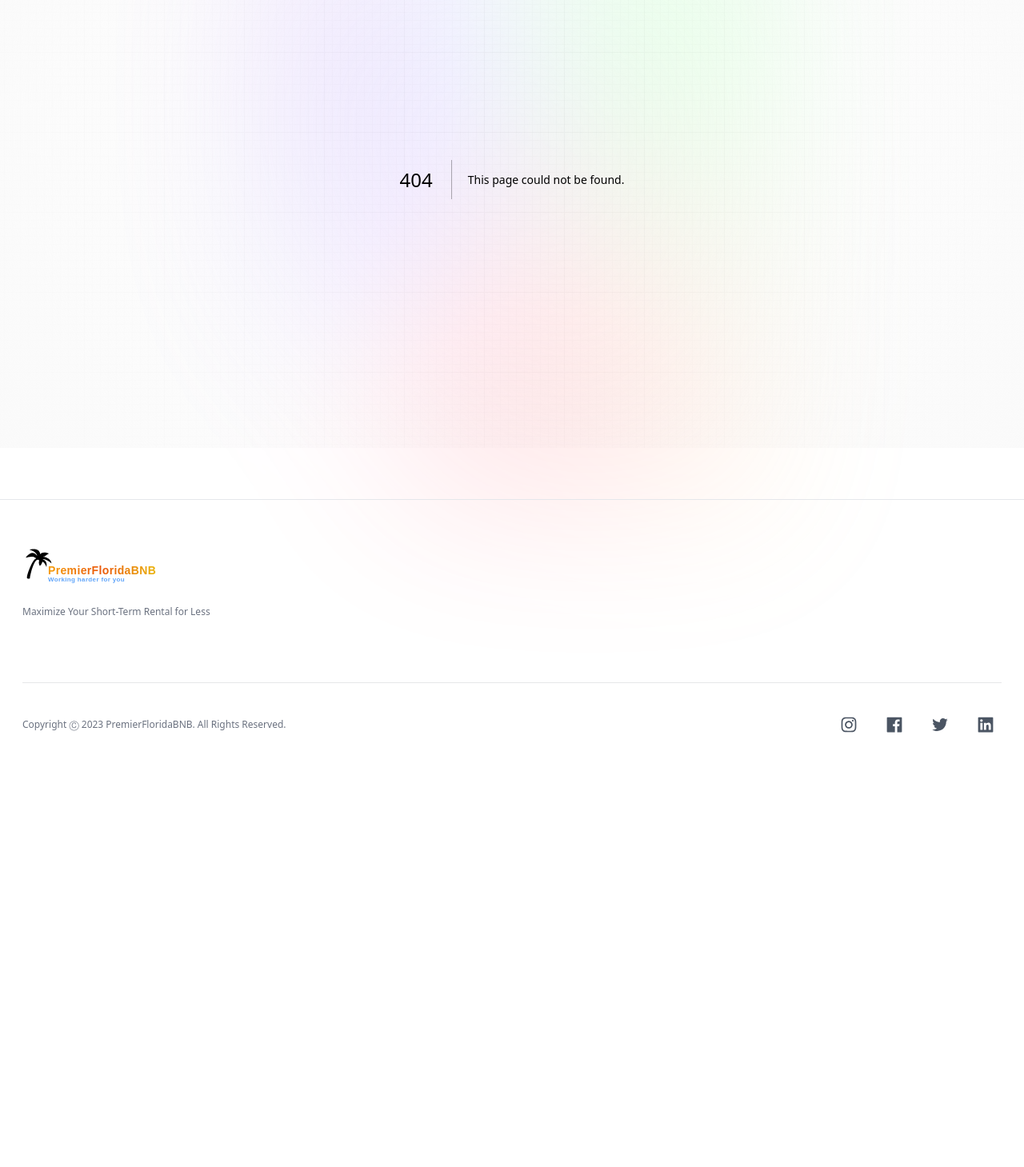
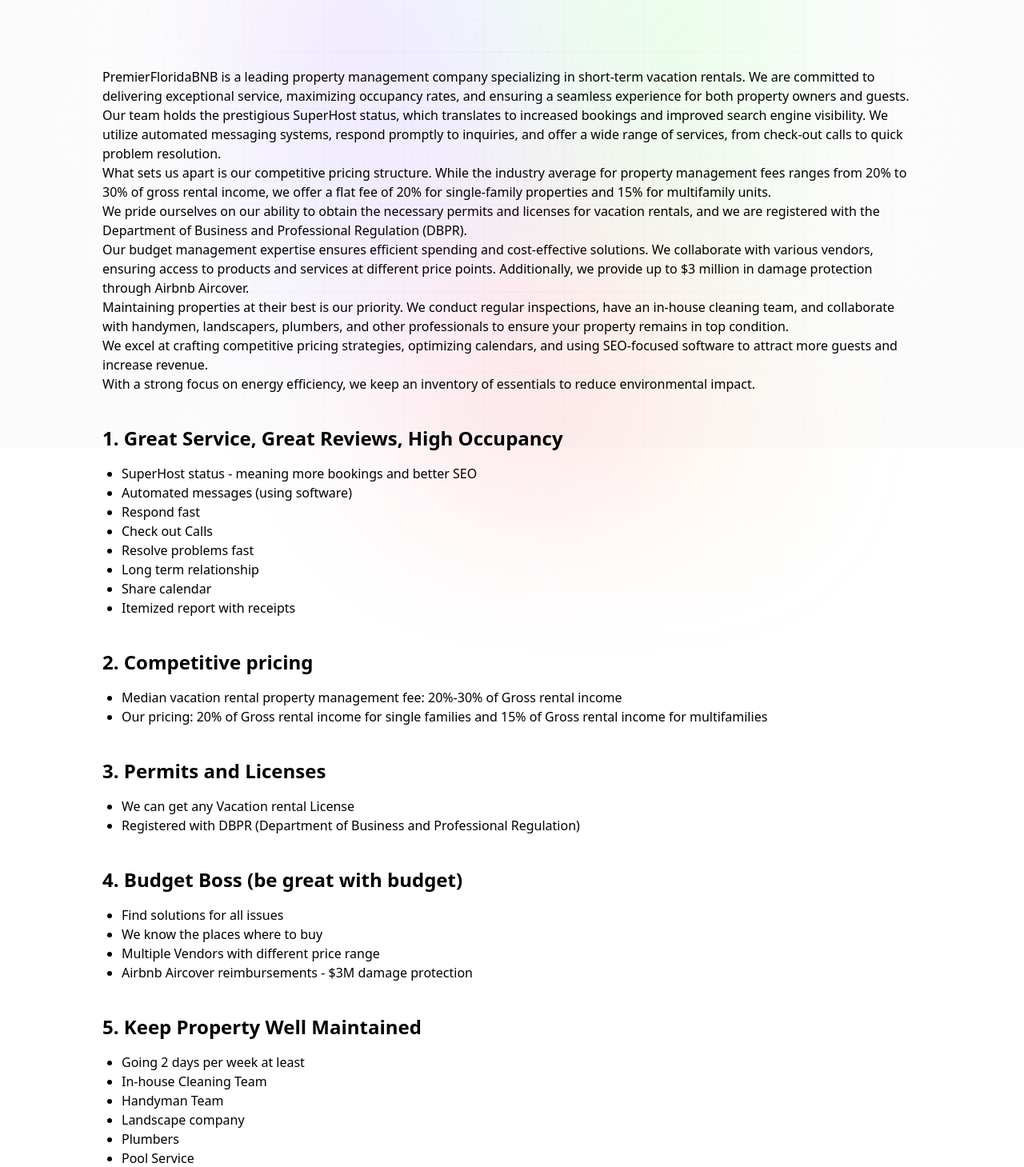
Before and after one commit to trenersem/floridabnb, a Next.js app: page /about in a window 1280 px wide. Before the commit this address had no page. Shown: the part 240-1699 px from the top of the page at 80% size. Before the commit the page ends 1202 px from the top, so only its background shows below. Built offline with nearby package versions, Linux system fonts and the light colour scheme.

Commit message:
add about page

```diff
--- /dev/null
+++ b/app/about/page.tsx
@@ -0,0 +1,162 @@
+import React from 'react'
+
+const page = () => {
+  return (
+       <div className="py-10 px-4 sm:px-8">
+      <div className="max-w-5xl mx-auto">
+        <h1 className="head_text  text-center mb-20">
+            <span className="orange_gradient text-center">
+           About Us
+            </span>
+         </h1>
+
+        {/* Розділ 1 */}
+        <section className="mb-10">
+            PremierFloridaBNB is a leading property management company specializing in short-term vacation rentals. We are committed to delivering exceptional service, maximizing occupancy rates, and ensuring a seamless experience for both property owners and guests.
+             <br/>
+            Our team holds the prestigious SuperHost status, which translates to increased bookings and improved search engine visibility. We utilize automated messaging systems, respond promptly to inquiries, and offer a wide range of services, from check-out calls to quick problem resolution.
+             <br/>
+            What sets us apart is our competitive pricing structure. While the industry average for property management fees ranges from 20% to 30% of gross rental income, we offer a flat fee of 20% for single-family properties and 15% for multifamily units.
+             <br/>
+            We pride ourselves on our ability to obtain the necessary permits and licenses for vacation rentals, and we are registered with the Department of Business and Professional Regulation (DBPR).
+             <br/>
+            Our budget management expertise ensures efficient spending and cost-effective solutions. We collaborate with various vendors, ensuring access to products and services at different price points. Additionally, we provide up to $3 million in damage protection through Airbnb Aircover.
+              <br/>
+            Maintaining properties at their best is our priority. We conduct regular inspections, have an in-house cleaning team, and collaborate with handymen, landscapers, plumbers, and other professionals to ensure your property remains in top condition.
+              <br/>
+            We excel at crafting competitive pricing strategies, optimizing calendars, and using SEO-focused software to attract more guests and increase revenue.
+               <br/>
+            With a strong focus on energy efficiency, we keep an inventory of essentials to reduce environmental impact.
+
+        </section>
+        <section className="mb-10">
+          <h2 className="text-2xl font-semibold text-black mb-4">
+            1. Great Service, Great Reviews, High Occupancy
+          </h2>
+          <ul className="list-disc pl-6">
+            <li>SuperHost status - meaning more bookings and better SEO</li>
+            <li>Automated messages (using software)</li>
+            <li>Respond fast</li>
+            <li>Check out Calls</li>
+            <li>Resolve problems fast</li>
+            <li>Long term relationship</li>
+            <li>Share calendar</li>
+            <li>Itemized report with receipts</li>
+          </ul>
+        </section>
+
+        {/* Розділ 2 */}
+        <section className="mb-10">
+          <h2 className="text-2xl font-semibold text-black mb-4">
+            2. Competitive pricing
+          </h2>
+          <ul className="list-disc pl-6">
+            <li>Median vacation rental property management fee: 20%-30% of Gross rental income</li>
+            <li>Our pricing: 20% of Gross rental income for single families and 15% of Gross rental income for multifamilies</li>
+          </ul>
+        </section>
+
+        {/* Розділ 3 */}
+        <section className="mb-10">
+          <h2 className="text-2xl font-semibold text-black mb-4">
+            3. Permits and Licenses
+          </h2>
+          <ul className="list-disc pl-6">
+            <li>We can get any Vacation rental License</li>
+            <li>Registered with DBPR (Department of Business and Professional Regulation)</li>
+          </ul>
+        </section>
+
+        {/* Розділ 4 */}
+        <section className="mb-10">
+          <h2 className="text-2xl font-semibold text-black mb-4">
+            4. Budget Boss (be great with budget)
+          </h2>
+          <ul className="list-disc pl-6">
+            <li>Find solutions for all issues</li>
+            <li>We know the places where to buy</li>
+            <li>Multiple Vendors with different price range</li>
+            <li>Airbnb Aircover reimbursements - $3M damage protection</li>
+          </ul>
+        </section>
+
+        {/* Розділ 5 */}
+        <section className="mb-10">
+          <h2 className="text-2xl font-semibold text-black mb-4">
+            5. Keep Property Well Maintained
+          </h2>
+          <ul className="list-disc pl-6">
+            <li>Going 2 days per week at least</li>
+            <li>In-house Cleaning Team</li>
+            <li>Handyman Team</li>
+            <li>Landscape company</li>
+            <li>Plumbers</li>
+            <li>Pool Service</li>
+            <li>Renovations</li>
+            <li>Maintenance</li>
+            <li>You name it, we have it</li>
+          </ul>
+        </section>
+
+        {/* Розділ 6 */}
+        <section className="mb-10">
+          <h2 className="text-2xl font-semibold text-black mb-4">
+            6. Charge Competitive Rates
+          </h2>
+          <ul className="list-disc pl-6">
+            <li>Calendar optimization</li>
+            <li>Discount and pricing strategies</li>
+            <li>Software usage for SEO</li>
+          </ul>
+        </section>
+
+        {/* Розділ 7 */}
+        <section className="mb-10">
+          <h2 className="text-2xl font-semibold text-black mb-4">
+            7. Energy Efficient
+          </h2>
+          <ul className="list-disc pl-6">
+            <li>We keep inventory</li>
+          </ul>
+        </section>
+
+        {/* Розділ 8 */}
+        <section className="mb-10">
+          <h2 className="text-2xl font-semibold text-black mb-4">
+            8. Outstanding Listing Creation
+          </h2>
+          <ul className="list-disc pl-6">
+            <li>Amenities</li>
+            <li>Amazing pictures</li>
+            <li>Property features</li>
+          </ul>
+        </section>
+
+        {/* Розділ 9 */}
+        <section className="mb-10">
+          <h2 className="text-2xl font-semibold text-black mb-4">
+            9. Property Management Software
+          </h2>
+          <ul className="list-disc pl-6">
+            <li>Hostaway</li>
+            <li>Pricelabs</li>
+            <li>Airbnb</li>
+            <li>Minut</li>
+          </ul>
+        </section>
+
+        {/* Додаткова інформація та контакти */}
+        <section>
+          <p className="text-sm text-start text-center">
+            For more information, please visit our website: <a href="https://premierfloridabnb.com">premierfloridabnb.com</a><br />
+            Follow us on Instagram: <a href="https://www.instagram.com/premierfloridabnb/">@premierfloridabnb</a><br />
+            Cell: (786) 784-0643 / (786) 784-0644<br />
+            Email: <a href="mailto:info@premierfloridabnb.com">info@premierfloridabnb.com</a>
+          </p>
+        </section>
+      </div>
+    </div>
+  )
+}
+
+export default page
--- a/components/Description.tsx
+++ b/components/Description.tsx
@@ -1,3 +1,4 @@
+'use client'
 import React from 'react'
 export const description = [
     {
@@ -34,6 +35,7 @@
 }
 
 const AboutItem = ({title, text, img, i}: IAboutItemProps) => {
+
     return (
         <div className={`flex w-full justify-around items-center  gap-7 md:gap-14 flex-col-reverse md:${i % 2 === 0 ? 'flex-row-reverse' : 'flex-row'} mb-8 md:mb-10`}>
             <div className='max-w-[370px] max-h-[290px] w-full h-full'>
@@ -47,7 +49,7 @@
                 <p className='font-semibold uppercase text-gray-500 md:text-lg pb-5 text-center md:text-start'>
                     {title}
                 </p>
-                <p className='text-sm text-center flex-1'>
+                <p className='text-sm text-center flex-1 md:text-start'>
                     {text}
                 </p>
             </div>
--- a/package.json
+++ b/package.json
@@ -9,6 +9,7 @@
     "lint": "next lint"
   },
   "dependencies": {
+    "classnames": "^2.3.2",
     "cobe": "^0.6.3",
     "formik": "^2.4.5",
     "next": "13.5.4",
```
Also changed, not shown: 1 other file (tests, documents, lock files or other folders).
